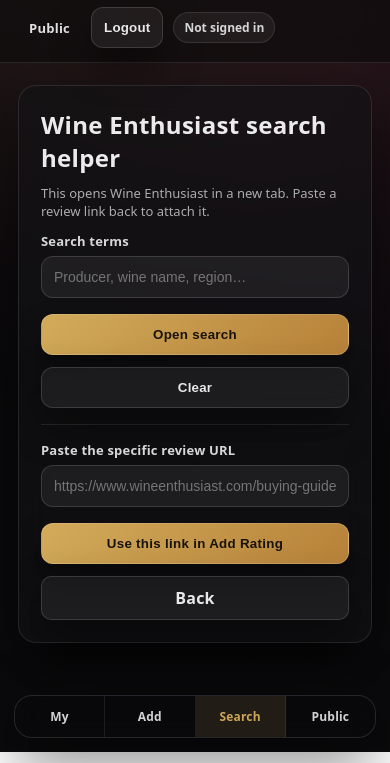
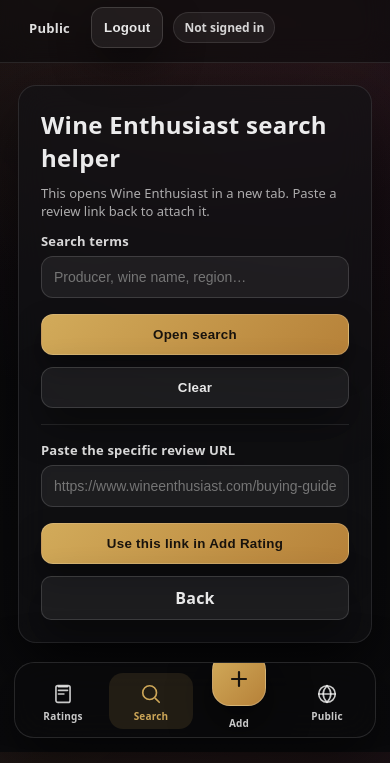
Before and after one commit to sethmansel-creator/wine-ratings-pro, a plain HTML site: page client/select.html in a window 390 px wide. Shown: the part 92-855 px from the top of the page. Drawn offline with Linux system fonts and the light colour scheme.

Commit message:
mobile bar (new)

```diff
--- a/client/app.js
+++ b/client/app.js
@@ -111,12 +111,43 @@
 
   const nav = document.createElement("nav");
   nav.className = "bottomnav";
+
   nav.innerHTML = `
-    <a href="ratings.html">My</a>
-    <a href="add.html">Add</a>
-    <a href="select.html">Search</a>
-    <a href="public.html">Public</a>
+    <a href="ratings.html" aria-label="My Ratings">
+      <svg viewBox="0 0 24 24" fill="none" aria-hidden="true">
+        <path d="M7 4h10M7 8h10M7 12h6" stroke="currentColor" stroke-width="1.8" stroke-linecap="round"/>
+        <path d="M6.5 2.8h11a2.2 2.2 0 0 1 2.2 2.2v14a2.2 2.2 0 0 1-2.2 2.2h-11A2.2 2.2 0 0 1 4.3 19V5a2.2 2.2 0 0 1 2.2-2.2Z" stroke="currentColor" stroke-width="1.8"/>
+      </svg>
+      <span>Ratings</span>
+    </a>
+
+    <a href="select.html" aria-label="Search">
+      <svg viewBox="0 0 24 24" fill="none" aria-hidden="true">
+        <path d="M10.5 18a7.5 7.5 0 1 1 0-15 7.5 7.5 0 0 1 0 15Z" stroke="currentColor" stroke-width="1.8"/>
+        <path d="M16.7 16.7 21 21" stroke="currentColor" stroke-width="1.8" stroke-linecap="round"/>
+      </svg>
+      <span>Search</span>
+    </a>
+
+    <a class="add" href="add.html" aria-label="Add Rating">
+      <div class="addbtn">
+        <svg viewBox="0 0 24 24" fill="none" aria-hidden="true">
+          <path d="M12 5v14M5 12h14" stroke="currentColor" stroke-width="2.2" stroke-linecap="round"/>
+        </svg>
+      </div>
+      <span>Add</span>
+    </a>
+
+    <a href="public.html" aria-label="Public">
+      <svg viewBox="0 0 24 24" fill="none" aria-hidden="true">
+        <path d="M12 21a9 9 0 1 0 0-18 9 9 0 0 0 0 18Z" stroke="currentColor" stroke-width="1.8"/>
+        <path d="M3 12h18" stroke="currentColor" stroke-width="1.8" stroke-linecap="round"/>
+        <path d="M12 3c2.6 2.7 4.2 5.8 4.2 9S14.6 18.3 12 21c-2.6-2.7-4.2-5.8-4.2-9S9.4 5.7 12 3Z" stroke="currentColor" stroke-width="1.8"/>
+      </svg>
+      <span>Public</span>
+    </a>
   `;
+
   document.body.appendChild(nav);
 }
 
--- a/client/styles.css
+++ b/client/styles.css
@@ -328,7 +328,8 @@
 }
 
 /* =========================
-   MOBILE BOTTOM NAV
+   MOBILE BOTTOM NAV (NEXT LEVEL)
+   ONLY affects mobile screens
    ========================= */
 .bottomnav{
   display: none;
@@ -341,39 +342,101 @@
   .nav{ flex-direction: column; align-items: flex-start; }
   .navlinks{ justify-content: flex-start; }
 
-  /* leave space for bottom nav */
-  main{ padding-bottom: 96px; }
+  /* leave space for premium bottom nav */
+  main{ padding-bottom: 120px; }
 
   .bottomnav{
-    display: flex;
+    display: grid;
+    grid-template-columns: repeat(4, 1fr);
     position: fixed;
     left: 14px;
     right: 14px;
     bottom: 14px;
     z-index: 60;
-    border-radius: 18px;
-    background: rgba(10,10,12,0.68);
+    border-radius: 20px;
+    background: rgba(10,10,12,0.70);
     border: 1px solid rgba(255,255,255,0.12);
-    backdrop-filter: blur(16px);
+    backdrop-filter: blur(18px);
     box-shadow: 0 20px 60px rgba(0,0,0,0.60);
     overflow: hidden;
+    padding: 10px 6px 8px;
+    gap: 4px;
   }
 
   .bottomnav a{
-    flex: 1;
-    text-align: center;
-    padding: 12px 6px;
-    font-size: 12px;
+    display: flex;
+    flex-direction: column;
+    align-items: center;
+    justify-content: center;
+    gap: 6px;
+    padding: 10px 6px 8px;
+    border-radius: 14px;
+    color: rgba(255,255,255,0.78);
+    text-decoration: none;
     font-weight: 800;
     letter-spacing: 0.2px;
-    color: rgba(255,255,255,0.82);
-    border-right: 1px solid rgba(255,255,255,0.08);
+    font-size: 10px;
+    transition: transform 0.12s ease, background 0.12s ease, color 0.12s ease;
   }
 
-  .bottomnav a:last-child{ border-right: none; }
+  .bottomnav a:hover{
+    background: rgba(255,255,255,0.06);
+    transform: translateY(-1px);
+  }
+
+  .bottomnav a svg{
+    width: 22px;
+    height: 22px;
+    display: block;
+  }
+
+  .bottomnav a span{
+    font-size: 10px;
+    line-height: 1;
+  }
 
   .bottomnav a.active{
     background: rgba(214,174,92,0.12);
     color: rgba(214,174,92,0.95);
   }
+
+  /* BIG CENTER ADD BUTTON */
+  .bottomnav a.add{
+    padding: 0;
+    background: transparent !important;
+    transform: none !important;
+  }
+
+  .bottomnav a.add .addbtn{
+    width: 54px;
+    height: 54px;
+    border-radius: 18px;
+    display: grid;
+    place-items: center;
+    background: linear-gradient(135deg, rgba(214,174,92,0.98), rgba(186,132,58,0.98));
+    border: 1px solid rgba(255,255,255,0.20);
+    color: rgba(15, 12, 10, 0.95);
+    box-shadow: 0 18px 40px rgba(0,0,0,0.55);
+    margin-top: -22px; /* floats above bar */
+    transition: transform 0.12s ease, filter 0.12s ease;
+  }
+
+  .bottomnav a.add .addbtn svg{
+    width: 24px;
+    height: 24px;
+  }
+
+  .bottomnav a.add:hover .addbtn{
+    filter: brightness(1.03);
+    transform: translateY(-1px);
+  }
+
+  .bottomnav a.add span{
+    margin-top: 6px;
+    color: rgba(255,255,255,0.78);
+  }
+
+  .bottomnav a.add.active span{
+    color: rgba(214,174,92,0.95);
+  }
 }
```
